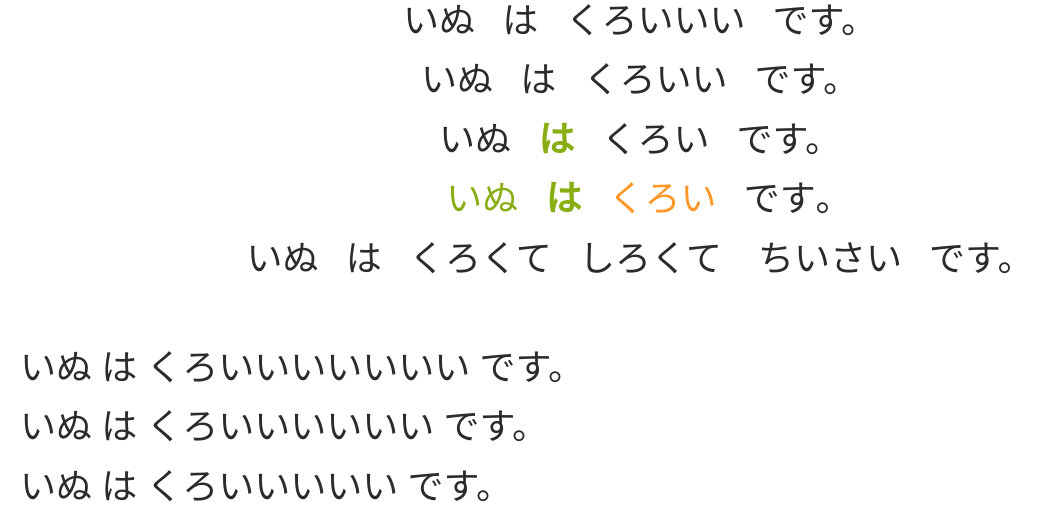
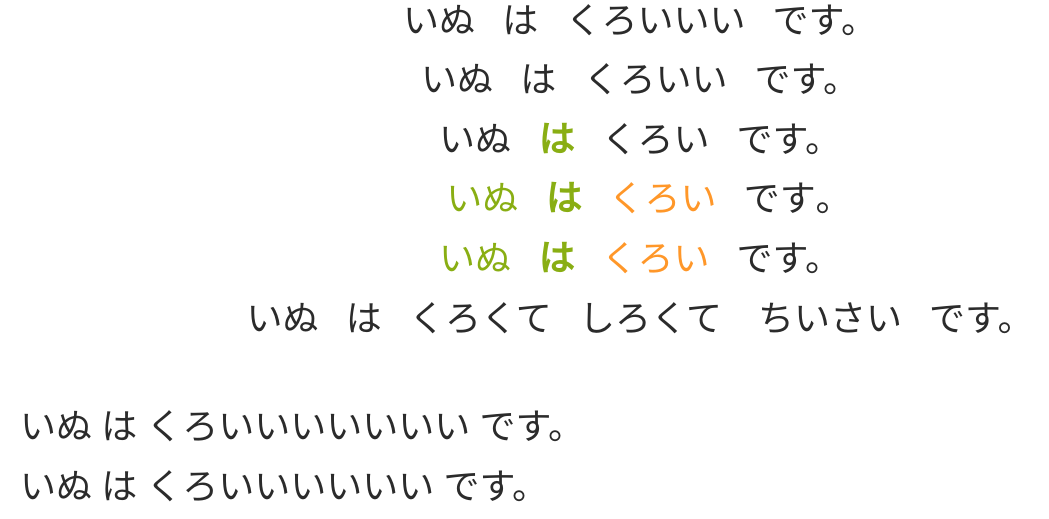
Before and after one commit to hologramber/Kairozu-Production, a Django app: a page that uses sandbox/templates/sandbox/appleview.html in a window 1280 px wide. Shown: the part 862-1381 px from the top of the page, without its empty margins (0-1049 px from the left). Run offline with Django 3.2, Linux system fonts and the light colour scheme; parts of the project's set-up code (start-up, migrations or seed data) failed here and were passed over; some libraries are stand-ins or nearby versions.

Commit message:
appleview test 2

```diff
--- a/sandbox/templates/sandbox/appleview.html
+++ b/sandbox/templates/sandbox/appleview.html
@@ -41,6 +41,7 @@ word-break: keep-all; }
             <h1 class="lessonhead wordsp0-5">いぬ は くろいい です。</h1>
             <h1 class="lessonhead wordsp0-5">いぬ <span class="g-w-b">は</span> くろい です。</h1>
             <h1 class="lessonhead wordsp0-5"><span class="green-words">いぬ</span> <span class="g-w-b">は</span> <span class="orange-words">くろい</span> です｡</h1>
+            <h1 class="lessonhead wordsp0-5"><span class="green-words">いぬ</span> <span class="g-w-b">は</span> <span class="orange-words">くろい</span> です。</h1>
             <h1 class="lessonhead wordsp0-5">いぬ は くろくて しろくて　ちいさい です。</h1>
         </div>
     </div>
```
